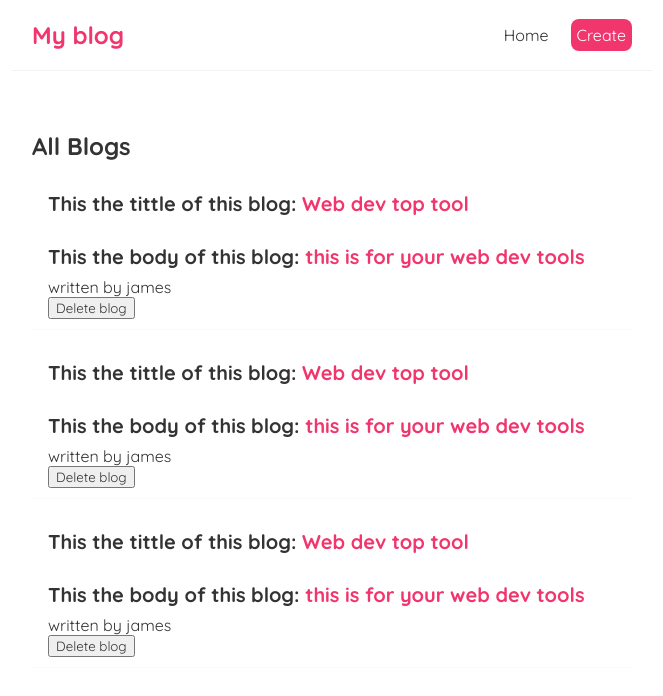
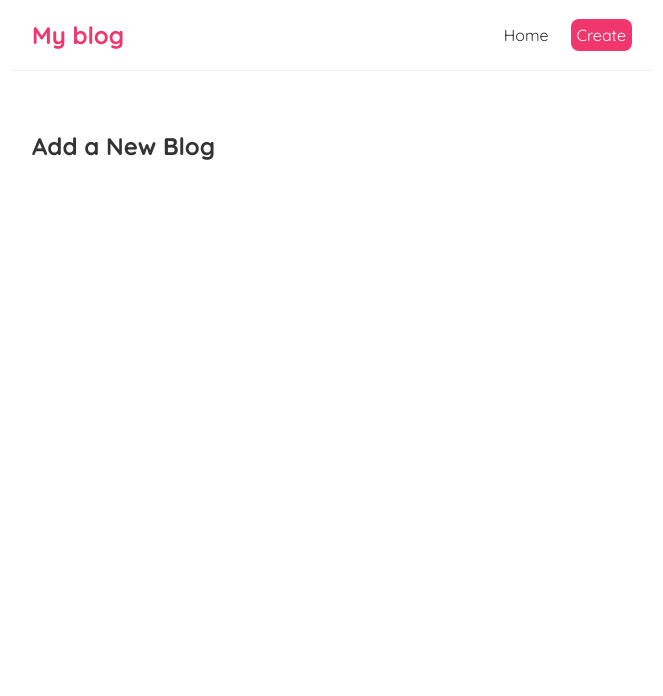
Before and after one commit to FredrickUdom/react-app, a React (Create React App) app: page /create in a window 1280 px wide. Shown: the top 696 px of the page, without its empty margins (308-971 px from the left). Built offline with nearby package versions, Linux system fonts and the light colour scheme; data requests are answered from the project's data file.

Commit message:
create another react route

```diff
--- a/src/App.js
+++ b/src/App.js
@@ -1,5 +1,6 @@
 import Navbar from './Navbar';
 import Home from './Home';
+import Create from './create';
 import {BrowserRouter as Router, Route, Switch} from 'react-router-dom';
 function App() {
   // const greet = 'Welcome to your first coding in ReactJs framework'
@@ -9,8 +10,12 @@
           <Navbar/>
           <div className="content">
            <Switch>
-              <Route path="/">
+              <Route exact path="/">
                 <Home />
+              </Route>
+
+              <Route path="/create">
+                <Create />
               </Route>
             </Switch>
           </div>
--- /dev/null
+++ b/src/create.js
@@ -0,0 +1,9 @@
+const Create = () => {
+    return (
+        <div className="create">
+            <h2>Add a New Blog</h2>
+        </div>
+     );
+}
+
+export default Create;
--- a/src/useFetch.js
+++ b/src/useFetch.js
@@ -20,7 +20,7 @@
             return  res.json()
           })
           .then((data)=>{
-              // console.log(data)
+              console.log(data)
               setDatas(data)
               setIsPending(false)
               setError(null)
```
